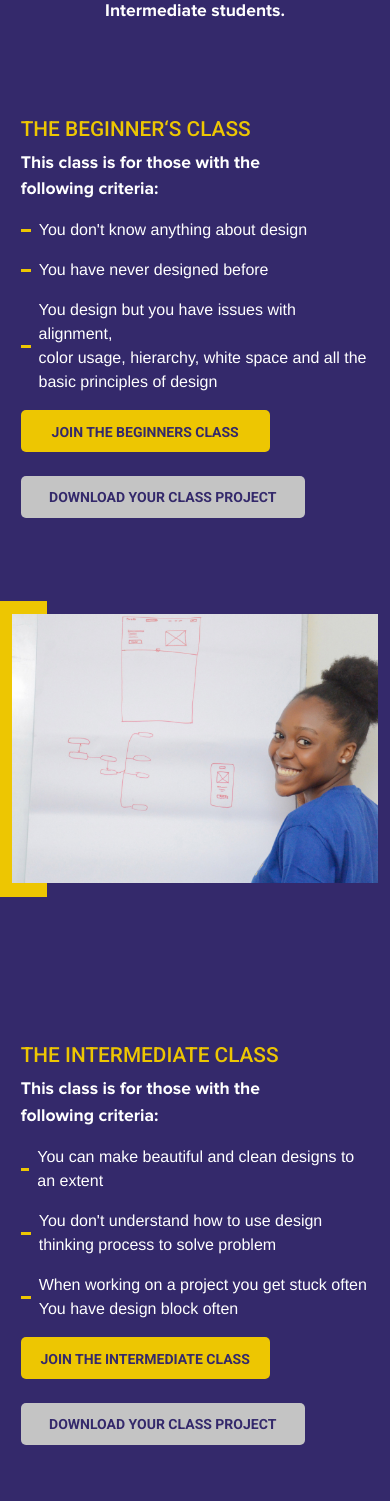
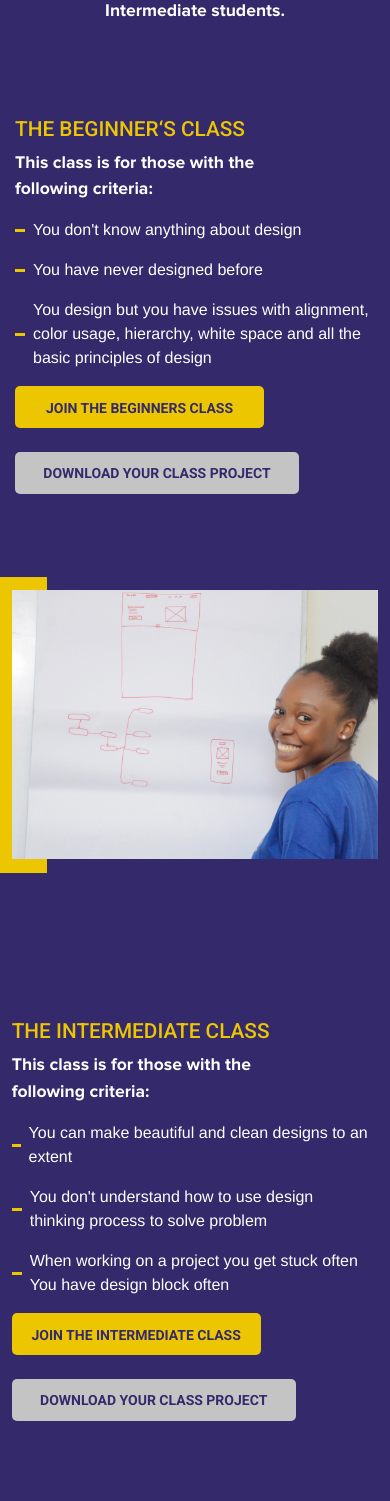
Before and after one commit to EmmanuelOluwafemi/perxels-start, a React (Create React App) app: page / in a window 390 px wide. Shown: the part 1308-2809 px from the top of the page. Built offline with nearby package versions, Linux system fonts and the light colour scheme; a web font is replaced by a local one.

Commit message:
fixed spacing

```diff
--- a/src/pages/Components/Footer.js
+++ b/src/pages/Components/Footer.js
@@ -4,7 +4,7 @@ import Styled from 'styled-components';
 export const Footer = () => {
     return (
         <FooterStyle>
-            <p><a href="http://perxels.com">Get in contact</a> if you have any questions</p>
+            <p><a href="http://wa.link/fschxi">Get in contact</a> if you have any questions</p>
         </FooterStyle>
     )
 }
--- a/src/pages/Components/Info.js
+++ b/src/pages/Components/Info.js
@@ -33,7 +33,7 @@ export const Info = () => {
                 </InfoHeadeingStyle>
 
                 <div className="row justify-content-around align-items-center new-row" data-aos="fade-right" data-aos-duration="1000" data-aos-delay="200">
-                    <Content className="col-md-6 px-4 col-xl-4 mb-5 mb-md-0">
+                    <Content className="col-md-6 px-md-4 col-xl-4 mb-5 mb-md-0">
                         <h5>THE BEGINNER‘S CLASS</h5>
                         <p>This class is for those with the following criteria: </p>
                         <InfoList >
@@ -57,7 +57,7 @@ export const Info = () => {
                         <div className="under"></div>
                         <img className="img-fluid" src={image2} alt="lecture"/>
                     </ImageContainer>
-                    <Content className="col-md-6 px-4 order-1 order-md-2  mb-5 mb-md-0">
+                    <Content className="col-md-6 px-md-4 order-1 order-md-2  mb-5 mb-md-0">
                         <h5>THE INTERMEDIATE CLASS</h5>
                         <p>This class is for those with the following criteria: </p>
                         <InfoList >
@@ -183,6 +183,7 @@ const InfoHeadeingStyle = Styled.div`
 
 const Content = Styled.div`
     box-sizing: border-box;
+    width: 100vw;
     h5 {
         font-family: 'Roboto', sans-serif;
         font-size: 1.3rem;
```
Also changed, not shown: 1 other file (tests, documents, lock files or other folders).
